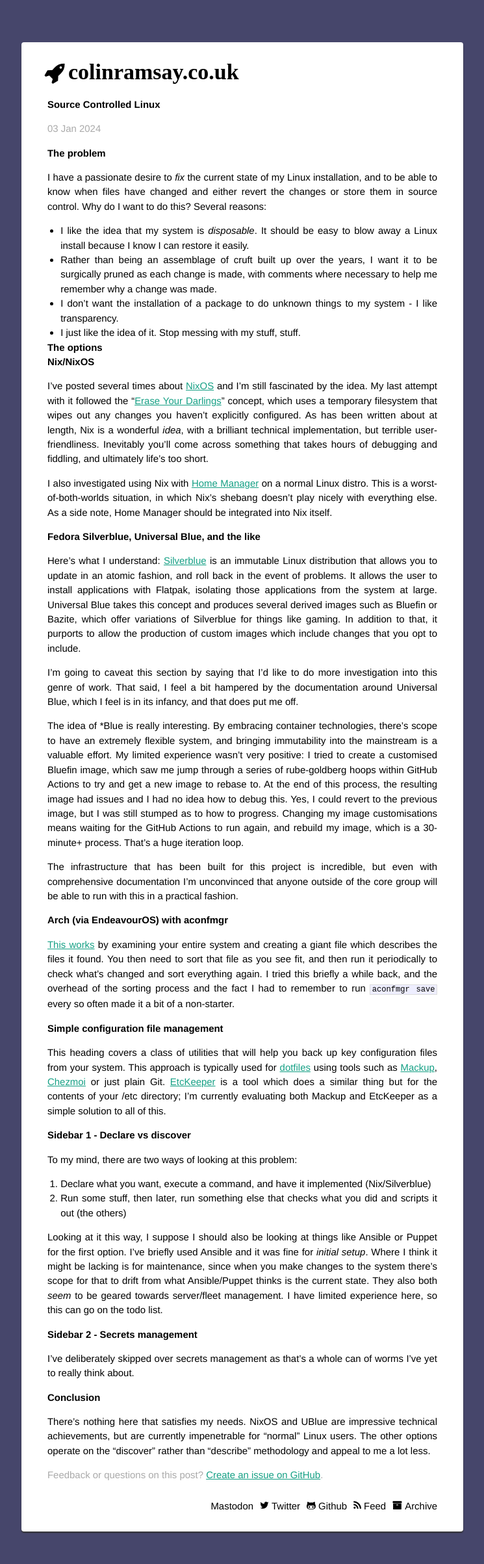
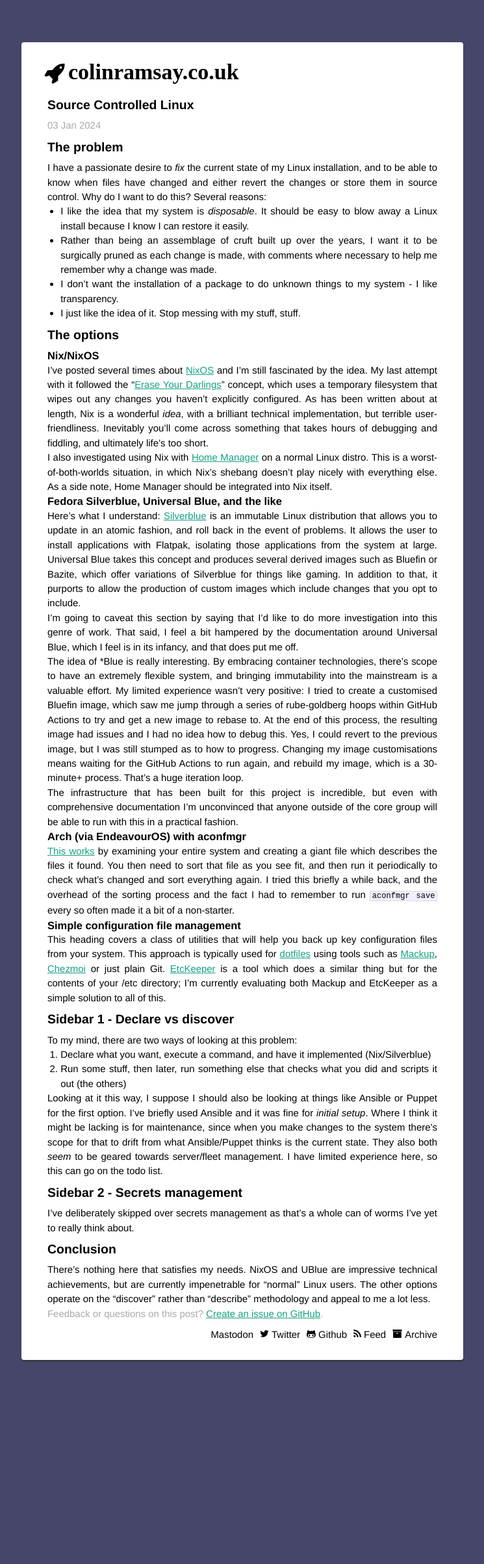
Before and after one commit to hunvreus/colinramsay.github.io, a Jekyll site: the page built from _posts/2024-01-03-source-controlled-linux.md, in a window 1280 px wide. Shown: the whole page at 65% size, without its empty margins (267-1012 px from the left). Built offline with Jekyll 4.4.1, drawn with Linux system fonts in a browser that asks for light colours; some web fonts are replaced; after the commit the page ends 2143 px from its top, so only the background shows below that.

Commit message:
Update main.scss

```diff
--- a/css/main.scss
+++ b/css/main.scss
@@ -37,7 +37,14 @@
 h1 i { display: inline-block; position: absolute; margin-left: -5px; }
 h1 span { position: absolute; display: block; top: 5px; left: 32px;}
 
-p { margin: 1em 0; }
+h2 {
+  font-size: 130%;
+  margin: 10px 0;
+}
+
+h3 {
+  font-size: 110%;
+}
 
 a         { color: #16A085; }
 a:hover   { xcolor: #000; }
```
